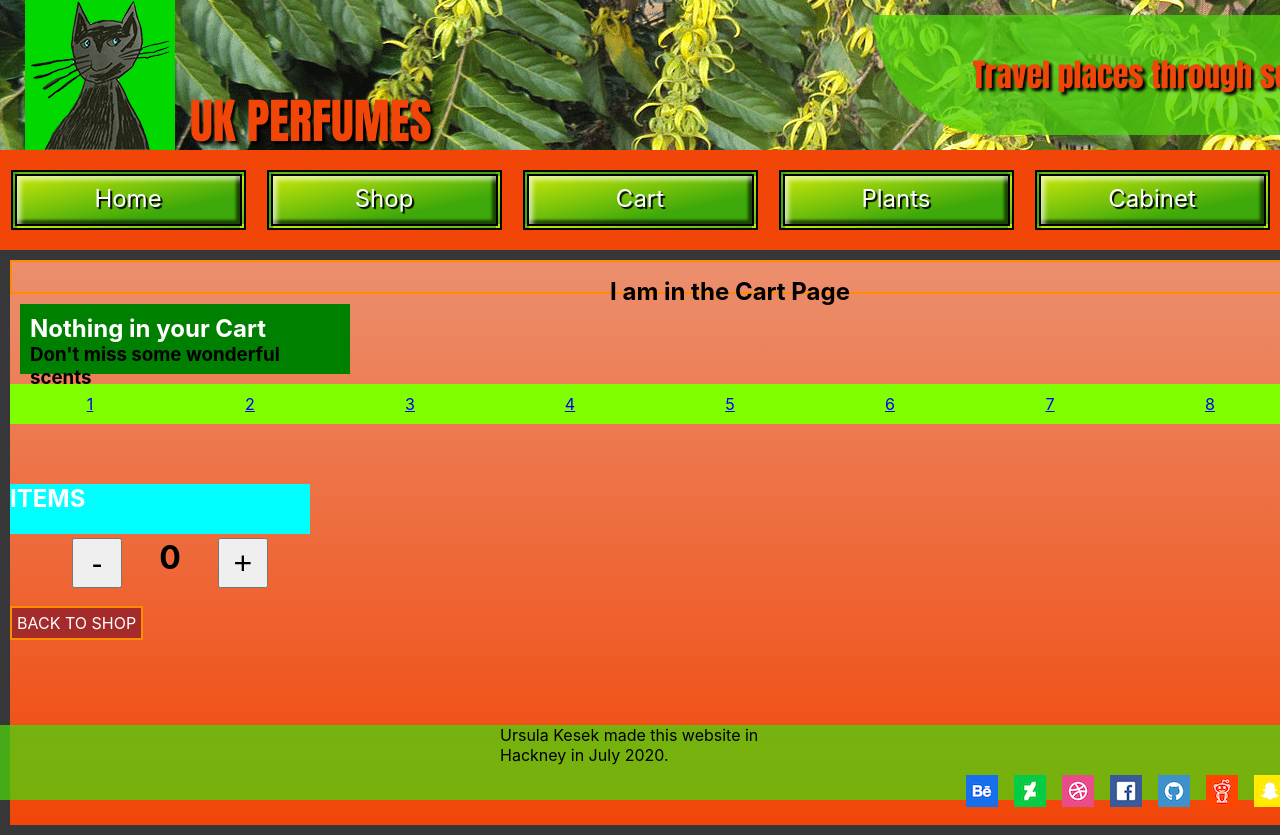
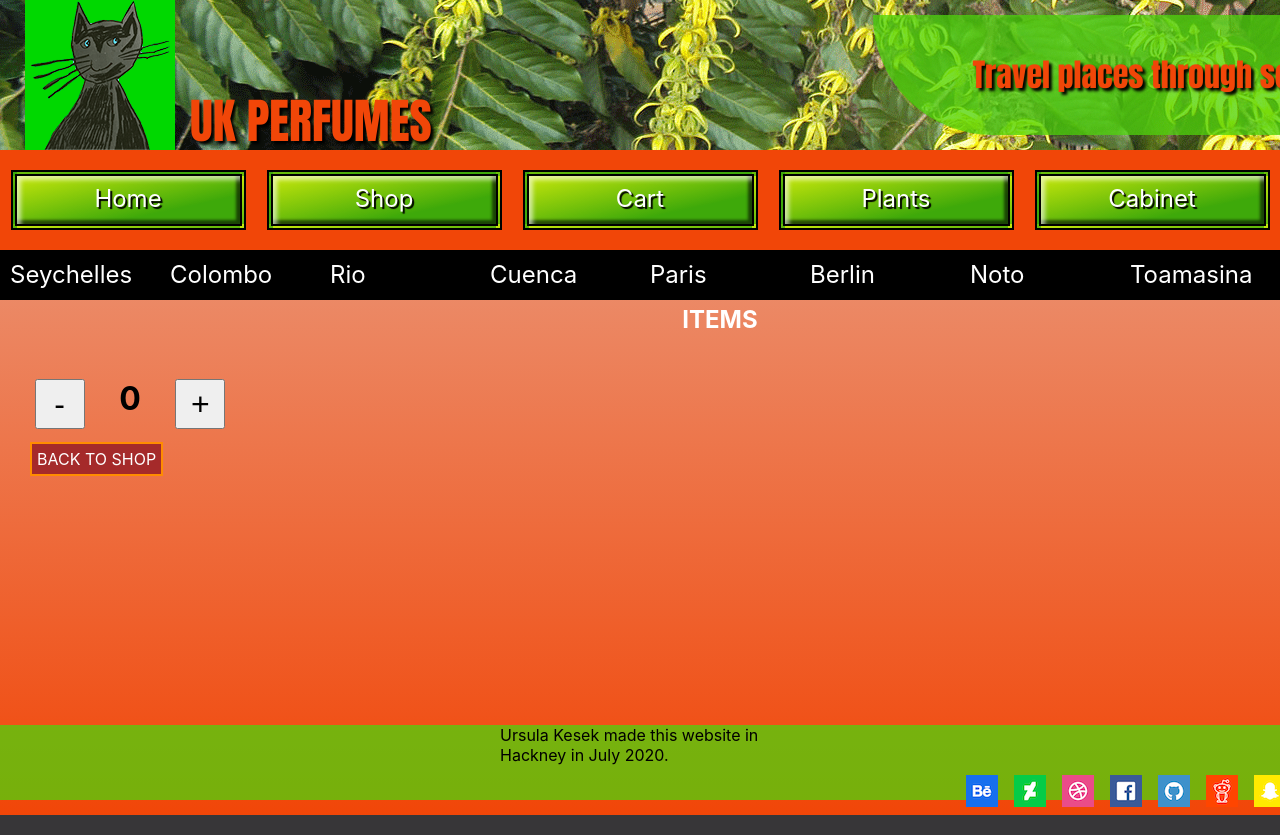
Before and after one commit to GiacomoSorbi/UrsulaKesek-module-ii, a React (Create React App) app: page /cartp in a window 1280 px wide. Shown: the top 835 px of the page. Built offline with nearby package versions, Linux system fonts and the light colour scheme.

Commit message:
edited item/constants/cart/shop/single

```diff
--- a/src/App.js
+++ b/src/App.js
@@ -1,4 +1,4 @@
-import React from "react";
+import React,{useState} from "react";
 import "./App.css";
 import { Switch, Route } from "react-router-dom";
 import {
@@ -15,6 +15,12 @@ import {
 import Error from "./components/Error";
 
 function App() {
+  const [cart, setCart] = useState([]);
+
+  const addToCart = (item) => {
+    setCart((oldCart) => [...oldCart, item]);
+  };
+
   return (
     <>
       <Switch>
--- a/src/components/Item/Item.css
+++ b/src/components/Item/Item.css
@@ -1,9 +1,25 @@
-.item{
-    height:600px;
-    width:300px;
-    background-color: deeppink;
+.item-one {
+  margin: 30px;
+  background-color: black;
+  width:200px;
+  height:200px;
 }
-.iimg{
-    width:200px;
-    height:200px;
+.iimg {
+  width: 200px;
+  height: 195px;
 }
+h2.iid {
+  padding: 4px;
+  text-align: center;
+}
+p.ipt {
+  text-align: center;
+  font-size: 1.5em;
+  color:white;
+}
+h4.price {
+  text-align: center;
+  width: 200px;
+  color: white;
+  background-color: black;
+}
--- a/src/components/Item/index.jsx
+++ b/src/components/Item/index.jsx
@@ -12,7 +12,6 @@ const Item = ({ match }) => {
   return (
     <>
       <div className="item">
-        I am an Item
         <main className="item-one">
           <h2 className="iid">{itemId}</h2>
           <p className="ipt">{itemTitle}</p>
--- a/src/constants/index.jsx
+++ b/src/constants/index.jsx
@@ -122,51 +122,51 @@ export const items = [
   },
   {
     id: "3",
-    img:bottle1,
-    title:"Colombo",
+    img:bottle3,
+    title:"Rio",
     prefix: "£",
-    price: 145.0,
+    price: 150.0,
   },
   {
     id: "4",
-    img:bottle1,
-    title:"Colombo",
+    img:bottle6,
+    title:"Cuenca",
     prefix: "£",
-    price: 145.0,
+    price: 165.0,
   },
   {
     id: "5",
-    img:bottle1,
-    title:"Colombo",
+    img:bottle4,
+    title:"Paris",
     prefix: "£",
-    price: 145.0,
+    price: 125.0,
   },
   {
     id: "6",
-    img:bottle1,
-    title:"Colombo",
+    img:bottle2,
+    title:"Berlin",
     prefix: "£",
-    price: 145.0,
+    price: 185.0,
   },
   {
     id: "7",
-    img:bottle1,
-    title:"Colombo",
+    img:bottle5,
+    title:"Noto",
     prefix: "£",
     price: 145.0,
   },
   {
     id: "8",
-    img:bottle1,
-    title:"Colombo",
+    img:bottle7,
+    title:"Toamasina",
     prefix: "£",
-    price: 145.0,
+    price: 160.0,
   },
   {
     id: "9",
-    img:bottle1,
-    title:"Colombo",
+    img:bottle8,
+    title:"New York",
     prefix: "£",
-    price: 145.0,
+    price: 150.0,
   },
 ];
--- a/src/pages/CartPage/CartPage.css
+++ b/src/pages/CartPage/CartPage.css
@@ -1,10 +1,22 @@
 .btns {
-  margin: 10px;
   display: flex;
   flex-direction: row;
   justify-content: space-evenly;
-  width: 300px;
-  padding: 15px;
+  width: 260px;
+  position: relative;
+  top:80px;
+}
+.add {
+  width: 50px;
+  height: 50px;
+  font-size: 2em;
+  outline: none;
+}
+.atc {
+  width: 50px;
+  height: 50px;
+  font-size: 2em;
+  outline: none;
 }
 .less {
   width: 50px;
@@ -12,22 +24,16 @@
   font-size: 2em;
   outline: none;
 }
-.add {
-  width: 50px;
-  height: 50px;
-  font-size: 2em;
-  outline: none;
-}
+
 .cart {
-  margin: 10px;
   width: 1440px;
   height: 565px;
   background: linear-gradient(rgb(235, 143, 110), rgb(241, 70, 8));
 }
-.cpcards {
-  width: 300px;
-  height: 50px;
-  background-color: aqua;
+.cptitle{
+  position: relative;
+  top:35px;
+  text-align: center;
 }
 h2.cp {
   width:1440px;
@@ -39,22 +45,25 @@ h2.cp {
   display: flex;
   flex-direction: row;
   width: 1440px;
-  height: 100px;
+  height: 20px;
 }
 .item-link {
-  display: flex;
-  flex-direction: row;
-  justify-content: space-evenly;
   padding:10px;
   width:160px;
-  height:40px;
-  background-color: chartreuse;
+  height:50px;
+  color:white;
+  font-size:1.5em ;
+  background-color: black;
+  text-decoration: none;
 }
 .qty {
   color: black;
   font-size: 2em;
 }
 .pp {
+  position: relative;
+  top:100px;
+  left:30px;
   border: 4px double darkorange;
   background-color: brown;
 }
--- a/src/pages/CartPage/index.jsx
+++ b/src/pages/CartPage/index.jsx
@@ -9,12 +9,13 @@ const CartPage = () => {
   const [quantity, setQuantity] = useState(0);
   const increaseQty = () => setQuantity(quantity + 1);
   const decreaseQty = () => setQuantity(quantity - 1);
+
   return (
     <>
       <section className="cart">
         <div>
-          <h2 className="cp">I am in the Cart Page</h2>
-          <EmptyCart />
+          {/* <h2 className="cp">I am in the Cart Page</h2> */}
+          {/* <EmptyCart/> */}
           <div className="cpitems">
             {items.map((item) => (
               <NavLink
@@ -22,7 +23,7 @@ const CartPage = () => {
                 className="item-link"
                 to={`/cartp/${item.id}`}
               >
-                {item.id}
+                {item.title}
               </NavLink>
             ))}
           </div>
@@ -31,15 +32,13 @@ const CartPage = () => {
           <Route
             path="/cartp"
             render={() => (
-              <div className="itemp">
-                <h2 className="iptitle">ITEMS</h2>
+              <div>
+                <h2 className="cptitle">ITEMS</h2>
               </div>
             )}
           />
           <div className="cpi">
             <Route path="/cartp/:id" component={Item} />
-          </div>
-
           <div className="btns">
             <button className="less" onClick={decreaseQty}>
               -
@@ -54,6 +53,7 @@ const CartPage = () => {
               BACK TO SHOP
             </NavLink>
           </div>
+          </div>
         </div>
       </section>
     </>
--- a/src/pages/ShopPage/ShopPage.css
+++ b/src/pages/ShopPage/ShopPage.css
@@ -13,12 +13,6 @@ h3.sppick {
   margin: 15px;
   color: white;
   text-align: center;
-}
-.item {
-  height: 200px;
-  width: 200px;
-  background-color: deeppink;
-  visibility: visible;
 }
 .product-link {
   display: flex;
--- a/src/pages/SingleProductPage/index.jsx
+++ b/src/pages/SingleProductPage/index.jsx
@@ -1,9 +1,9 @@
-import React, { useState } from "react";
+import React from "react";
 import { Link } from "react-router-dom";
 import { products } from "../../constants";
 import "./SingleProductPage.css";
 
-const SingleProductPage = ({ match }) => {
+const SingleProductPage = ({ match,addToCart }) => {
   const productId = match.params.id;
   const productName = products.find((elem) => elem.id === productId).name;
   const productTitle = products.find((elem) => elem.id === productId).title;
@@ -12,11 +12,6 @@ const SingleProductPage = ({ match }) => {
   const productPrefix = products.find((elem) => elem.id === productId).prefix;
   const productDesc = products.find((elem) => elem.id === productId).desc;
 
-  const [cart, Setcart] = useState([]);
-
-  const addToCart = (product) => {
-    Setcart((oldCart) => [...oldCart, product]);
-  };
 
   return (
     <>
```
